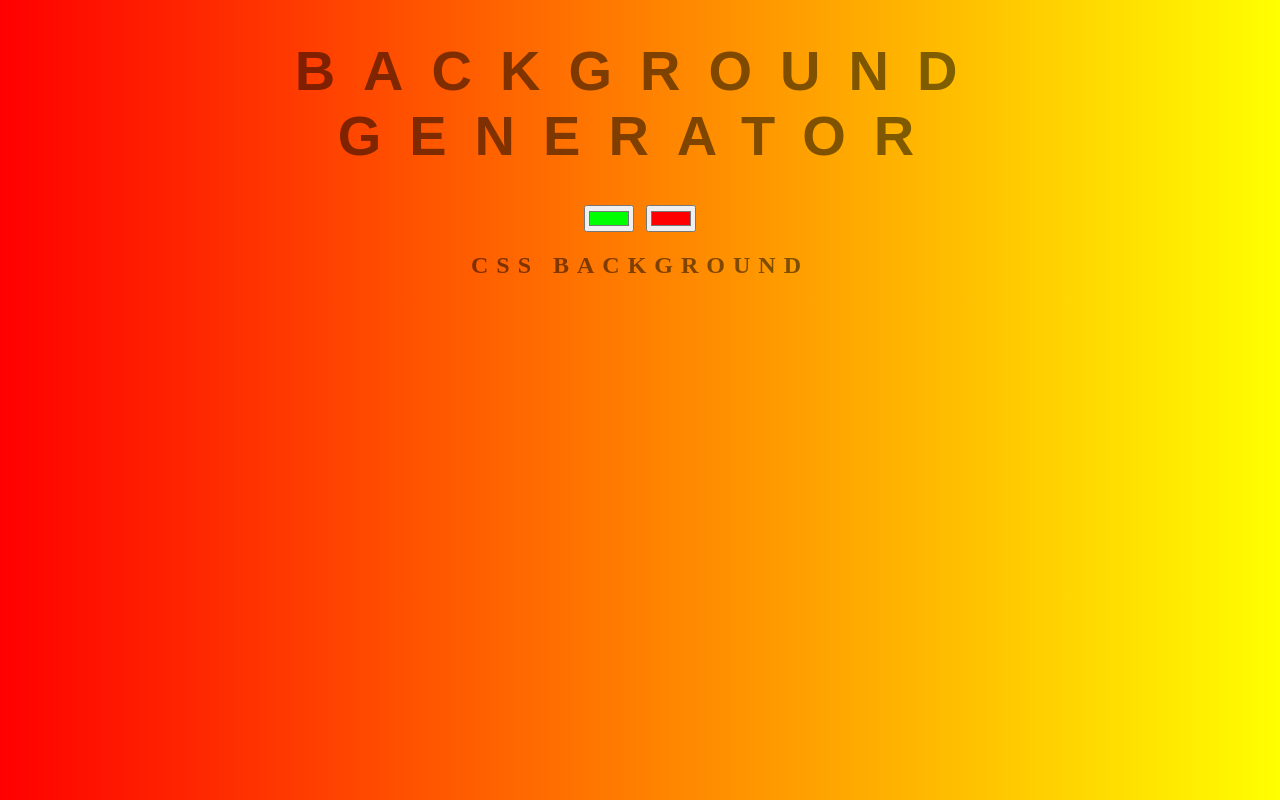
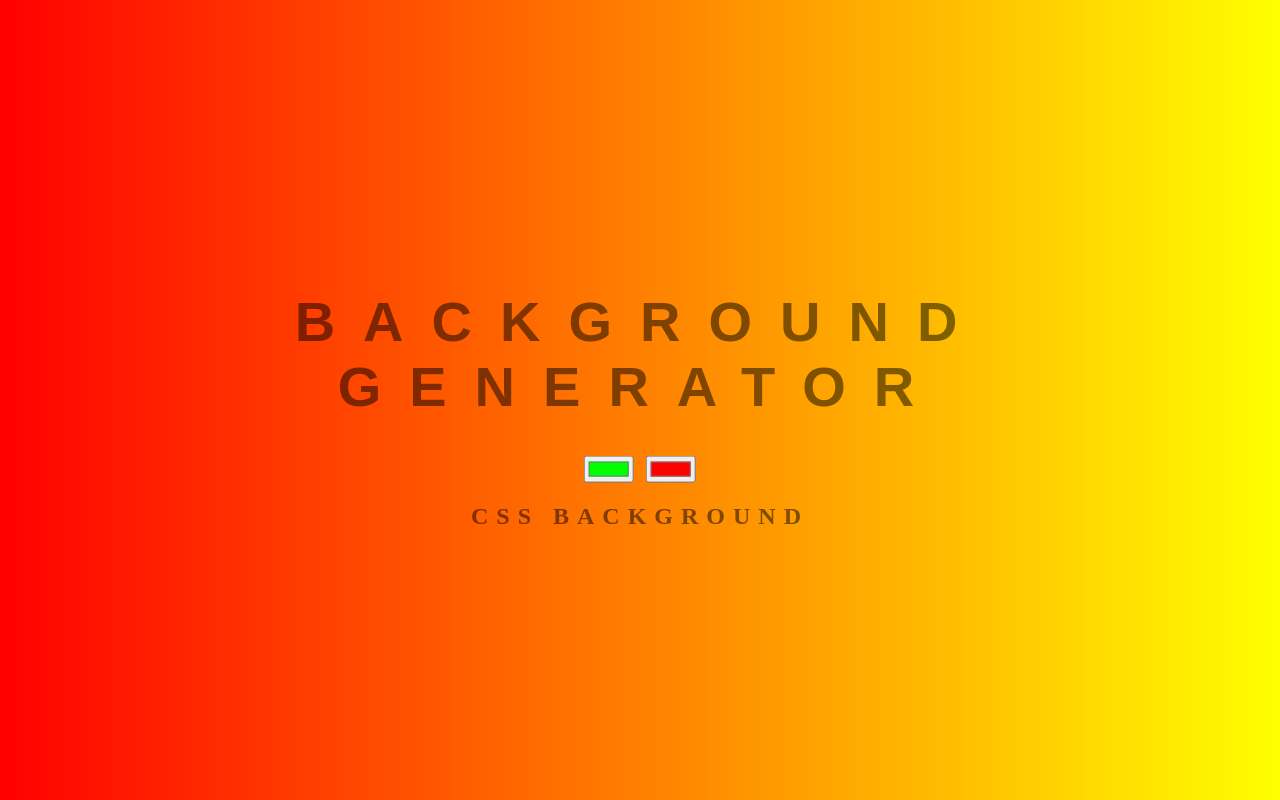
Before and after one commit to Jimaxe/background-generator, a website: page index.html in a window 1280 px wide. Drawn offline with Linux system fonts and the light colour scheme.

Commit message:
Update CSS to center container vertically and horizontally

```diff
--- a/index.html
+++ b/index.html
@@ -5,11 +5,12 @@
 	<link rel="stylesheet" type="text/css" href="style.css">
 </head>
 <body id="gradient">
-	<h1>Background Generator</h1>
-	<input class="color1" type="color" name="color1" value="#00ff00">
-	<input class="color2" type="color" name="color2" value="#ff0000">
-	<h2>CSS Background</h2>
-	<h3></h3>
-	<script type="text/javascript" src="script.js"></script>
+    <div id="background-generator">
+        <h1>Background Generator</h1>
+        <input class="color1" type="color" name="color1" value="#00ff00">
+        <input class="color2" type="color" name="color2" value="#ff0000">
+        <h2>CSS Background</h2>
+        <script type="text/javascript" src="script.js"></script>
+    </div>
 </body>
 </html>
--- a/style.css
+++ b/style.css
@@ -5,7 +5,16 @@ body {
     text-transform: uppercase;
     letter-spacing: .5em;
     top: 15%;
-	background: linear-gradient(to right, red , yellow); /* Standard syntax */
+	background: linear-gradient(to right, red , yellow);
+}
+
+div {
+  position: absolute;
+  top: 50%;
+  left:50%;
+  text-align: center;
+  -ms-transform: translate(-50%, -50%);
+  transform: translate(-50%, -50%);
 }
 
 h1 {
@@ -16,12 +25,3 @@ h1 {
     letter-spacing: .5em;
     width: 100%;
 }
-
-h3 {
-	font: 900 1em 'Raleway', sans-serif;
-    color: rgba(0,0,0,.5);
-    text-align: center;
-    text-transform: none;
-    letter-spacing: 0.01em;
-
-}
```
